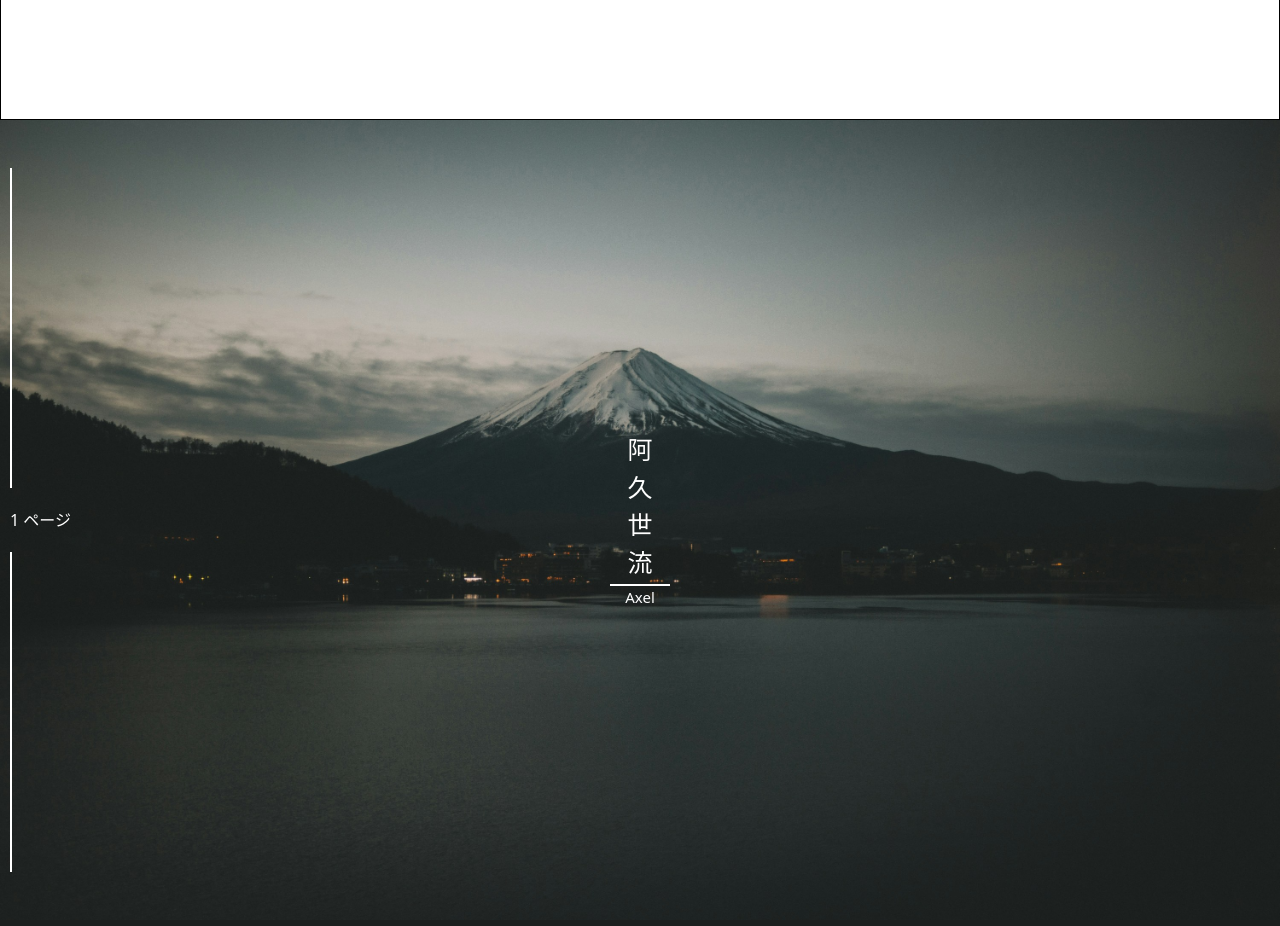
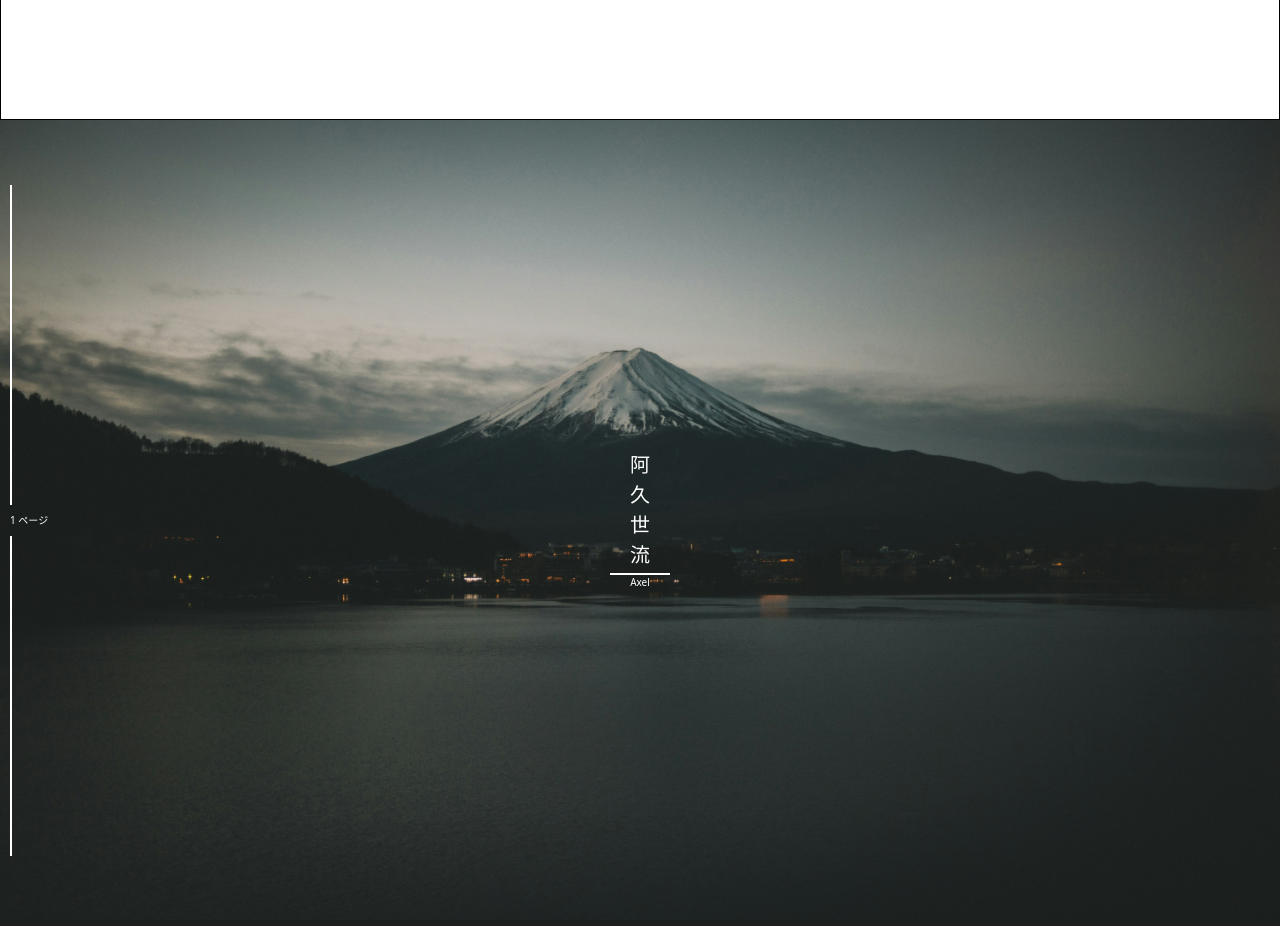
Before and after one commit to melvinhook/portfolio, a React (Vite) app: page / in a window 1280 px wide. Shown: the part 2280-3206 px from the top of the page. Built offline with nearby package versions, Linux system fonts and the light colour scheme.

Commit message:
Added some OUT stuff to Roller

```diff
--- a/src/App.jsx
+++ b/src/App.jsx
@@ -1,46 +1,19 @@
 import "./App.css";
 import bg from "./assets/Fuji.jpg";
+import LeftRoller from "./components/leftRoller";
 import { useRef, useEffect, useState } from "react";
-import { useSpring, animated, a } from "@react-spring/web";
+import { useSpring, animated } from "@react-spring/web";
 function App() {
   const div4 = useRef(null);
   const [mt, setMt] = useState(300);
+  const [lock, setLock] = useState(false);
+  const [status, setStatus] = useState("none")
+  const [currentPage, setCurrentPage] = useState(1)
   const [doSomething, setDoSomething] = useState(false);
-  const [lock, setLock] = useState(false);
   const [title, titleApi] = useSpring(() => ({
     from: {
+      marginTop:0,
       opacity: 0,
-    },
-  }));
-  const [upperLiner, upperLinerApi] = useSpring(() => ({
-    from: {
-      height: "80%",
-    },
-    config: {
-      mass: 5,
-      tension: 150,
-      friction: 80,
-    },
-  }));
-  const [bottomLiner, bottomLinerApi] = useSpring(() => ({
-    from: {
-      height: "0%",
-    },
-    config: {
-      mass: 5,
-      tension: 150,
-      friction: 80,
-    },
-  }));
-  const [rollerDiv, rollerDivApi] = useSpring(() => ({
-    from: {
-      marginLeft: 0,
-      opacity: 0,
-    },
-    config: {
-      mass: 5,
-      tension: 150,
-      friction: 80,
     },
   }));
   const container = useSpring({
@@ -72,32 +45,7 @@ function App() {
       titleApi.start({
         to: { opacity: 1 },
         onRest: () => {
-          upperLinerApi.start({
-            from: {
-              height: "80%",
-            },
-            to: {
-              height: "40%",
-            },
-          });
-          bottomLinerApi.start({
-            from: {
-              height: "0%",
-            },
-            to: {
-              height: "40%",
-            },
-          });
-          rollerDivApi.start({
-            from: {
-              marginLeft: 0,
-              opacity: 0,
-            },
-            to: {
-              marginLeft: 10,
-              opacity: 1,
-            },
-          });
+          setStatus("open")
         },
       });
     },
@@ -109,9 +57,14 @@ function App() {
       setLock(true);
       if (e.deltaY > 0) {
         setMt((prev) => prev - 100);
+        setStatus("close")
+        if(currentPage > 0){
+          setCurrentPage((prev)=>prev-1)
+        }
         console.log("down");
       } else {
         setMt((prev) => prev + 100);
+        setCurrentPage((prev)=>prev+1)
         console.log("up");
       }
     };
@@ -131,33 +84,18 @@ function App() {
           style={pitchBlack}
           className="absolute z-10 h-[600vh] w-full bg-black"
         ></animated.div>
-        {}
         <animated.div style={container} className="absolute">
           <div className="h-screen w-screen">
-            <animated.div
-              style={rollerDiv}
-              className="absolute h-screen text-white flex flex-col justify-center "
-            >
-              <animated.div
-                style={upperLiner}
-                className=" w-0.5 border bg-white"
-              ></animated.div>
-              <h1 className="mt-5">1 ページ</h1>
-              <animated.div
-                style={bottomLiner}
-                className=" w-0.5 border bg-white mt-5"
-              ></animated.div>
-            </animated.div>
+            <LeftRoller status={status} currentPage={currentPage} number={1}/>
             <animated.div
               style={title}
-              className="absolute  h-screen w-screen flex items-center justify-center text-white text-[25px] text-center"
-            >
+              className="absolute h-screen w-screen flex items-center justify-center text-white 2xl:text-[25px] lg:text-[20px] text-center">
               <div>
                 <p>
-                  阿<br />久<br />世<br />流
+                  阿<br/>久<br/>世<br/>流
                 </p>
                 <div className="border border-white w-15 bg-white mt-[5%]"></div>
-                <p className="text-[15px]">Axel</p>
+                <p className="2xl:text-[15px] md:text-[10px]">Axel</p>
               </div>
             </animated.div>
             <img src={bg} className="h-full w-full object-cover" />
--- /dev/null
+++ b/src/components/leftRoller.jsx
@@ -0,0 +1,92 @@
+import { animated, useSpring } from "@react-spring/web";
+import { useEffect } from "react";
+export default function LeftRoller({ status, number, currentPage }) {
+  const [upperLiner, upperLinerApi] = useSpring(() => ({
+    from: {
+      height: "80%",
+    },
+    config: {
+      mass: 5,
+      tension: 150,
+      friction: 80,
+    },
+  }));
+  const [bottomLiner, bottomLinerApi] = useSpring(() => ({
+    from: {
+      height: "0%",
+    },
+    config: {
+      mass: 5,
+      tension: 150,
+      friction: 80,
+    },
+  }));
+  const [rollerDiv, rollerDivApi] = useSpring(() => ({
+    from: {
+      marginLeft: 0,
+      opacity: 0,
+    },
+    config: {
+      mass: 5,
+      tension: 150,
+      friction: 80,
+    },
+  }));
+  useEffect(() => {
+    if (status === "open" && number == currentPage) {
+      upperLinerApi.start({
+        to: {
+          height: "40%",
+        },
+      });
+      bottomLinerApi.start({
+        to: {
+          height: "40%",
+        },
+      });
+      rollerDivApi.start({
+        to: {
+          marginLeft: 10,
+          opacity: 1,
+        },
+      });
+    } else if (status === "close" && number != currentPage) {
+      upperLinerApi.start({
+        to: {
+          height: "0%",
+        },
+      });
+      bottomLinerApi.start({
+        to: {
+          height: "80%",
+        },
+      });
+      rollerDivApi.start({
+        to: {
+          marginLeft: 0,
+          opacity: 0,
+        },
+      });
+    }
+  }, [status, number, currentPage]);
+  return (
+    <>
+      <animated.div
+        style={rollerDiv}
+        className="absolute h-screen text-white flex flex-col justify-center"
+      >
+        <animated.div
+          style={upperLiner}
+          className=" w-0.5 border bg-white"
+        ></animated.div>
+        <h1 className="2xl:mt-5 md:mt-2 2xl:text-[15px] md:text-[10px]">
+          {number} ページ
+        </h1>
+        <animated.div
+          style={bottomLiner}
+          className=" w-0.5 border bg-white 2xl:mt-5 md:mt-2"
+        ></animated.div>
+      </animated.div>
+    </>
+  );
+}
```
